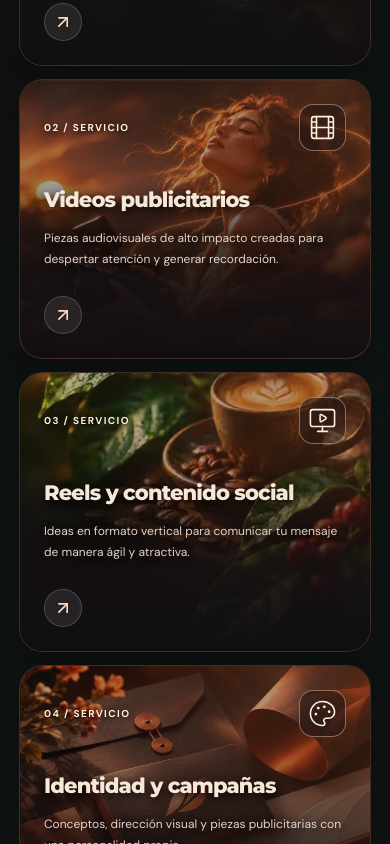
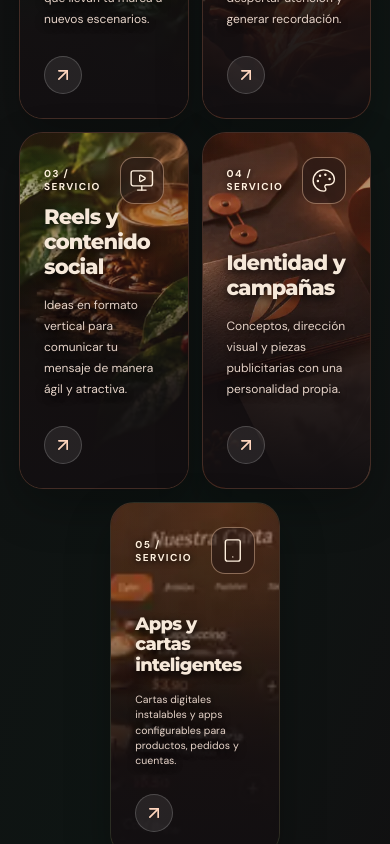
Before and after one commit to YizusG/KRASKIA, a React (Vite) app: page / in a window 390 px wide. Shown: the part 1400-2244 px from the top of the page. Built offline with nearby package versions, Linux system fonts and the light colour scheme.

Commit message:
Equilibrar distribución responsive de cinco servicios sin cambiar el diseño original

```diff
--- a/src/styles.css
+++ b/src/styles.css
@@ -116,3 +116,34 @@
 @media (prefers-reduced-motion:reduce){
   .hero-photo,.hero-photo img{transition:none}
 }
+
+
+/* KRASKIA · quinto servicio: solo redistribución de las tarjetas en sección 01.
+   Las cuatro tarjetas originales conservan su fotografía, texto y estilos. */
+.services-grid--five{
+  display:flex;
+  flex-wrap:wrap;
+  justify-content:center;
+  gap:13px;
+}
+.services-grid--five > .service-card{
+  flex:0 1 calc((100% - 52px)/5);
+  min-width:0;
+}
+.service-smart{background:linear-gradient(140deg,#2c1d16,#0d1a14 80%)}
+.service-smart:after{background:radial-gradient(circle at 75% 0%,#dc71385c,transparent 70%)}
+.service-smart:hover{border-color:#e88454}
+.service-smart .service-image{object-position:52% center}
+.service-smart .service-bottom h3{font-size:20px;line-height:1.16}
+.service-smart .service-bottom p{font-size:11px;line-height:1.55}
+@media(max-width:1100px){
+  .services-grid--five > .service-card{flex-basis:calc((100% - 26px)/3)}
+}
+@media(max-width:760px){
+  .services-grid--five > .service-card{flex-basis:calc((100% - 13px)/2)}
+}
+@media(max-width:500px){
+  .services-grid--five .service-smart{min-height:355px}
+  .services-grid--five .service-smart .service-bottom h3{font-size:18px}
+  .services-grid--five .service-smart .service-bottom p{font-size:10.5px;line-height:1.45}
+}
```
